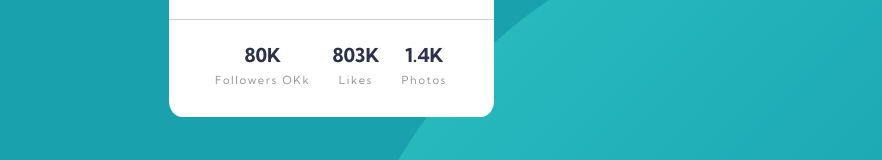
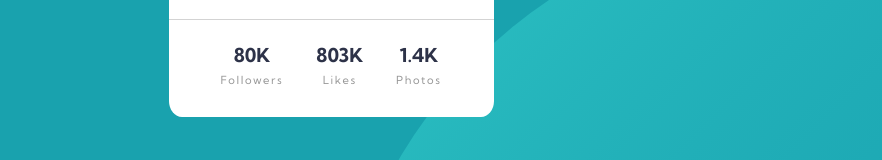
Before and after one commit to nonowelle/profileCard, a plain HTML site: page styles/index.html in a window 1280 px wide. Shown: the part 483-643 px from the top of the page, without its empty margins (309-1191 px from the left). Drawn offline with Linux system fonts and the light colour scheme.

Commit message:
Update index.html

```diff
--- a/styles/index.html
+++ b/styles/index.html
@@ -33,7 +33,7 @@
         <ul>
           <li>
             <h2><strong>80K </strong></h2>
-            <p> Followers OKk </p>
+            <p> Followers </p>
           </li>
           <li>
             <h2> <strong>803K </strong></h2>
```
